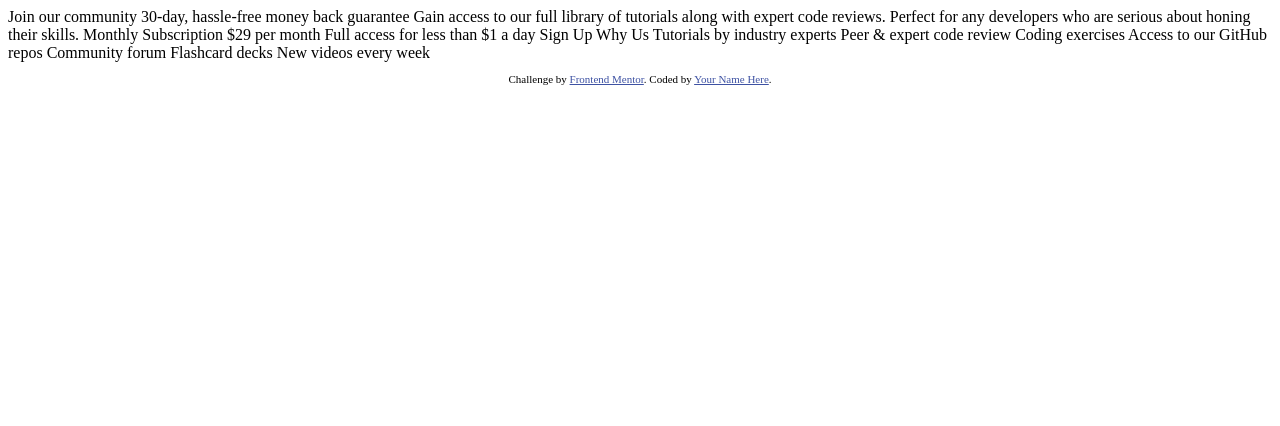
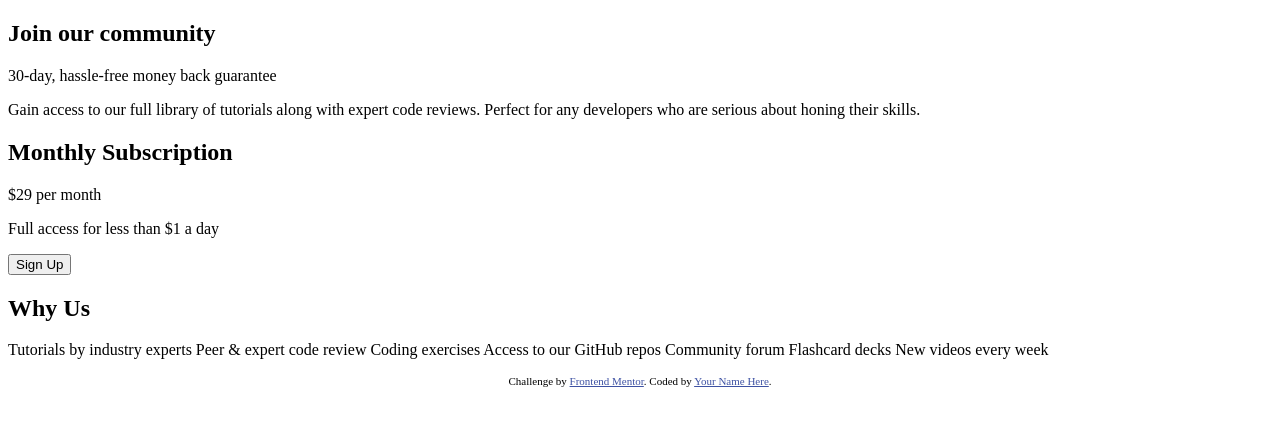
Before and after one commit to Muniox/single-price-grid-component-master, a plain HTML site: page index.html in a window 1280 px wide. Drawn offline with Linux system fonts and the light colour scheme.

Commit message:
Create HTML skeleton
- create HTML skeleton with semantic box
- add css classes for BEM metodology

```diff
--- a/index.html
+++ b/index.html
@@ -1,49 +1,63 @@
 <!DOCTYPE html>
 <html lang="en">
   <head>
-  <meta charset="UTF-8">
-  <meta name="viewport" content="width=device-width, initial-scale=1.0"> <!-- displays site properly based on user's device -->
+    <meta charset="UTF-8" />
+    <meta name="viewport" content="width=device-width, initial-scale=1.0" />
+    <!-- displays site properly based on user's device -->
 
-  <link rel="icon" type="image/png" sizes="32x32" href="./images/favicon-32x32.png">
+    <link
+      rel="icon"
+      type="image/png"
+      sizes="32x32"
+      href="./images/favicon-32x32.png"
+    />
 
     <title>Frontend Mentor | Single Price Grid Component</title>
 
     <!-- Feel free to remove these styles or customise in your own stylesheet 👍 -->
     <style>
-    .attribution { font-size: 11px; text-align: center; }
-    .attribution a { color: hsl(228, 45%, 44%); }
+      .attribution {
+        font-size: 11px;
+        text-align: center;
+      }
+      .attribution a {
+        color: hsl(228, 45%, 44%);
+      }
     </style>
   </head>
   <body>
-  Join our community
-
-  30-day, hassle-free money back guarantee
-
-  Gain access to our full library of tutorials along with expert code reviews.
-  Perfect for any developers who are serious about honing their skills.
-
-  Monthly Subscription
-
-  &dollar;29 per month
-
-  Full access for less than &dollar;1 a day
-
-  Sign Up
-
-  Why Us
-
-  Tutorials by industry experts
-  Peer &amp; expert code review
-  Coding exercises
-  Access to our GitHub repos
-  Community forum
-  Flashcard decks
+    <main class="subscription">
+      <section class="subscription__overview">
+        <h1>Join our community</h1>
+        <p>30-day, hassle-free money back guarantee</p>
+        <p>
+          Gain access to our full library of tutorials along with expert code
+          reviews. Perfect for any developers who are serious about honing their
+          skills.
+        </p>
+      </section>
+      <section class="subscription__payment">
+        <h2>Monthly Subscription</h2>
+        <p>&dollar;29 per month</p>
+        <p>Full access for less than &dollar;1 a day</p>
+        <button>Sign Up</button>
+      </section>
+      <section class="subscription__about">
+        <h2>Why Us</h2>
+        <p>
+          Tutorials by industry experts Peer &amp; expert code review Coding
+          exercises Access to our GitHub repos Community forum Flashcard decks
           New videos every week
+        </p>
+      </section>
+    </main>
 
     <footer>
       <p class="attribution">
-      Challenge by <a href="https://www.frontendmentor.io?ref=challenge" target="_blank">Frontend Mentor</a>.
-      Coded by <a href="#">Your Name Here</a>.
+        Challenge by
+        <a href="https://www.frontendmentor.io?ref=challenge" target="_blank"
+          >Frontend Mentor</a
+        >. Coded by <a href="#">Your Name Here</a>.
       </p>
     </footer>
   </body>
```
Also changed, not shown: 1 other file. Lines whose indentation alone changed are shown as unchanged.
